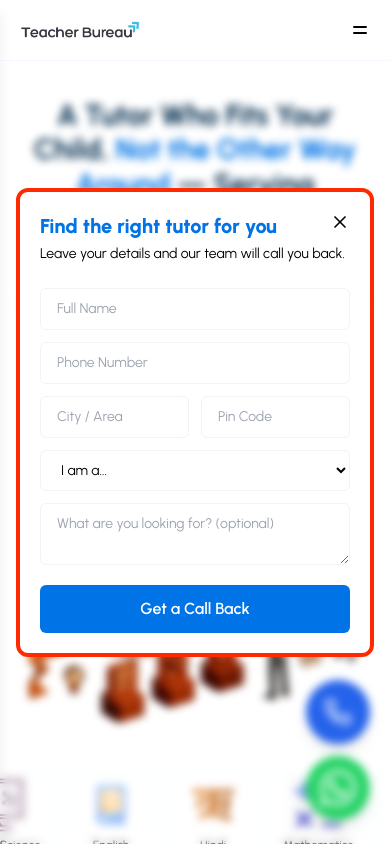
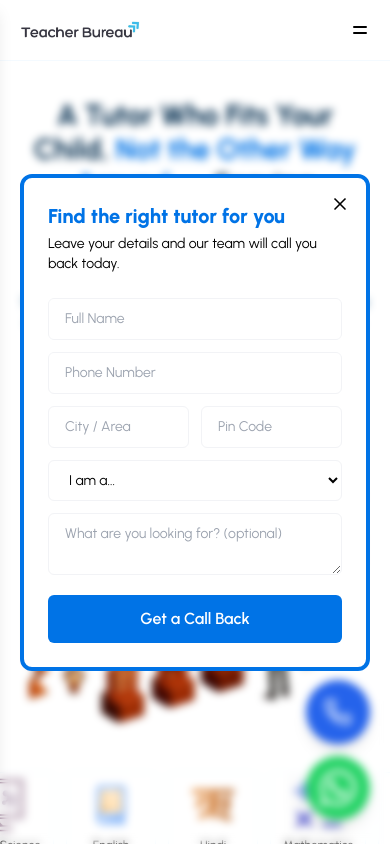
Before and after one commit to teacherbureauads-sys/teacherbureau-home, a Next.js app: page / in a window 390 px wide. Shown: the top 844 px of the page. Built offline with nearby package versions, Linux system fonts and the light colour scheme; no server answers.

Commit message:
Update PopupForm.jsx

```diff
--- a/src/components/floating-cta/PopupForm.jsx
+++ b/src/components/floating-cta/PopupForm.jsx
@@ -5,10 +5,9 @@ import { useEffect, useRef, useState } from "react";
 import { X } from "lucide-react";
 import { contactSubmit } from "~/utils/api";
 import { errorToast, successToast } from "~/utils/toastMessage";
-import { reportLeadConversion } from "~/utils/gtag";
 
-const INITIAL_DELAY_MS = 3000;
-const REPEAT_DELAY_MS = 5000;
+const INITIAL_DELAY_MS = 5000;
+const REPEAT_DELAY_MS = 30000;
 
 export default function PopupForm() {
   const [open, setOpen] = useState(false);
@@ -28,7 +27,7 @@ export default function PopupForm() {
     source: "website",
   });
 
-  // First popup after 5 seconds.
+  // First popup appears 5 seconds after page load.
   useEffect(() => {
     const initialTimer = setTimeout(() => {
       setOpen(true);
@@ -40,7 +39,7 @@ export default function PopupForm() {
     };
   }, []);
 
-  // Start the repeat countdown only after the popup is closed.
+  // Reopen 30 seconds after the visitor closes the popup.
   const closePopup = () => {
     setOpen(false);
 
@@ -90,8 +89,8 @@ export default function PopupForm() {
         .join(" ");
 
       const payload = {
-        name: formData.name.trim(),
-        mobile: formData.mobile.trim(),
+        name: formData.name,
+        mobile: formData.mobile,
         company: formData.company,
         source: formData.source,
         message: prefixedMessage
@@ -102,11 +101,6 @@ export default function PopupForm() {
       await contactSubmit(payload);
 
       successToast("Thanks! We'll get back to you shortly.");
-      reportLeadConversion();
-
-      // Close after successful submission.
-      // The next popup will appear after 30 seconds.
-      closePopup();
 
       setFormData({
         name: "",
@@ -119,6 +113,9 @@ export default function PopupForm() {
         company: "",
         source: "website",
       });
+
+      // Close and schedule the next popup.
+      closePopup();
     } catch (error) {
       errorToast(
         error?.message || "Failed to submit, please try again"
@@ -131,31 +128,31 @@ export default function PopupForm() {
   if (!open) return null;
 
   return (
-    <div className="fixed inset-0 z-[100] flex items-center justify-center bg-black/50 backdrop-blur-sm px-4 py-4">
+    <div className="fixed inset-0 z-[100] flex items-center justify-center bg-black/50 backdrop-blur-sm px-5 py-4">
       <div
         role="dialog"
         aria-modal="true"
         aria-labelledby="popup-title"
-        className="relative max-h-[90vh] w-full max-w-md overflow-y-auto rounded-xl border-4 border-[#FF2A00] bg-white p-5 sm:p-8"
+        className="relative max-h-[90vh] w-full max-w-md overflow-y-auto rounded-xl border-4 border-primary bg-white p-6 sm:p-8"
       >
         <button
           type="button"
           onClick={closePopup}
           aria-label="Close popup"
-          className="absolute right-4 top-4 rounded-md p-1 text-gray-400 transition hover:bg-gray-100 hover:text-gray-700"
+          className="absolute top-4 right-4 text-gray-400 hover:text-gray-700"
         >
           <X size={20} />
         </button>
 
         <h2
           id="popup-title"
-          className="mb-1 pr-8 text-xl font-extrabold text-primary"
+          className="mb-1 pr-7 text-xl font-extrabold text-primary"
         >
           Find the right tutor for you
         </h2>
 
         <p className="mb-6 text-sm text-gray-500">
-          Leave your details and our team will call you back.
+          Leave your details and our team will call you back today.
         </p>
 
         <form
@@ -180,7 +177,6 @@ export default function PopupForm() {
             onChange={handleChange}
             placeholder="Phone Number"
             autoComplete="tel"
-            inputMode="tel"
             className="w-full rounded-md border border-grayLight px-4 py-2.5 text-sm outline-none focus:border-primary"
           />
 
@@ -239,9 +235,9 @@ export default function PopupForm() {
                   ? "I teach..."
                   : "I'm looking for..."}
               </option>
+              <option value="Home">Home Tuition</option>
               <option value="Online">Online Tuition</option>
-              <option value="Offline">Offline Tuition</option>
-              <option value="Home">Home Tuition</option>
+              <option value="Offline">Teachers Place</option>
             </select>
           )}
 
@@ -251,13 +247,13 @@ export default function PopupForm() {
             onChange={handleChange}
             placeholder="What are you looking for? (optional)"
             rows={2}
-            className="w-full resize-y rounded-md border border-grayLight px-4 py-2.5 text-sm outline-none focus:border-primary"
+            className="w-full rounded-md border border-grayLight px-4 py-2.5 text-sm outline-none focus:border-primary"
           />
 
           <button
             disabled={loading}
             type="submit"
-            className="mt-2 rounded-md bg-primary py-3 font-semibold text-white transition-colors hover:bg-primaryDark disabled:cursor-not-allowed disabled:opacity-60"
+            className="mt-2 rounded-md bg-primary py-3 font-semibold text-white transition-colors hover:bg-primaryDark disabled:opacity-60"
           >
             {loading ? "Submitting..." : "Get a Call Back"}
           </button>
```
